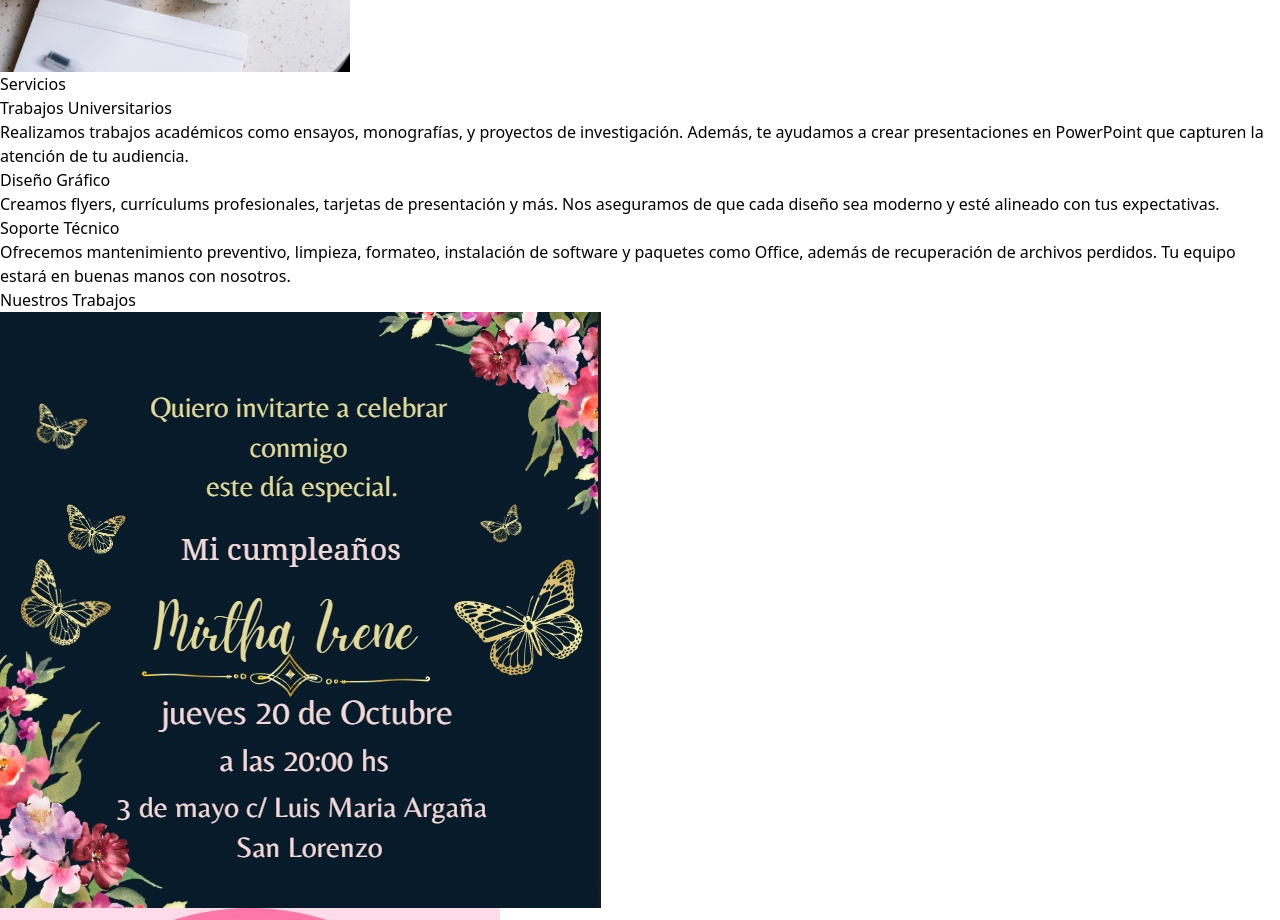
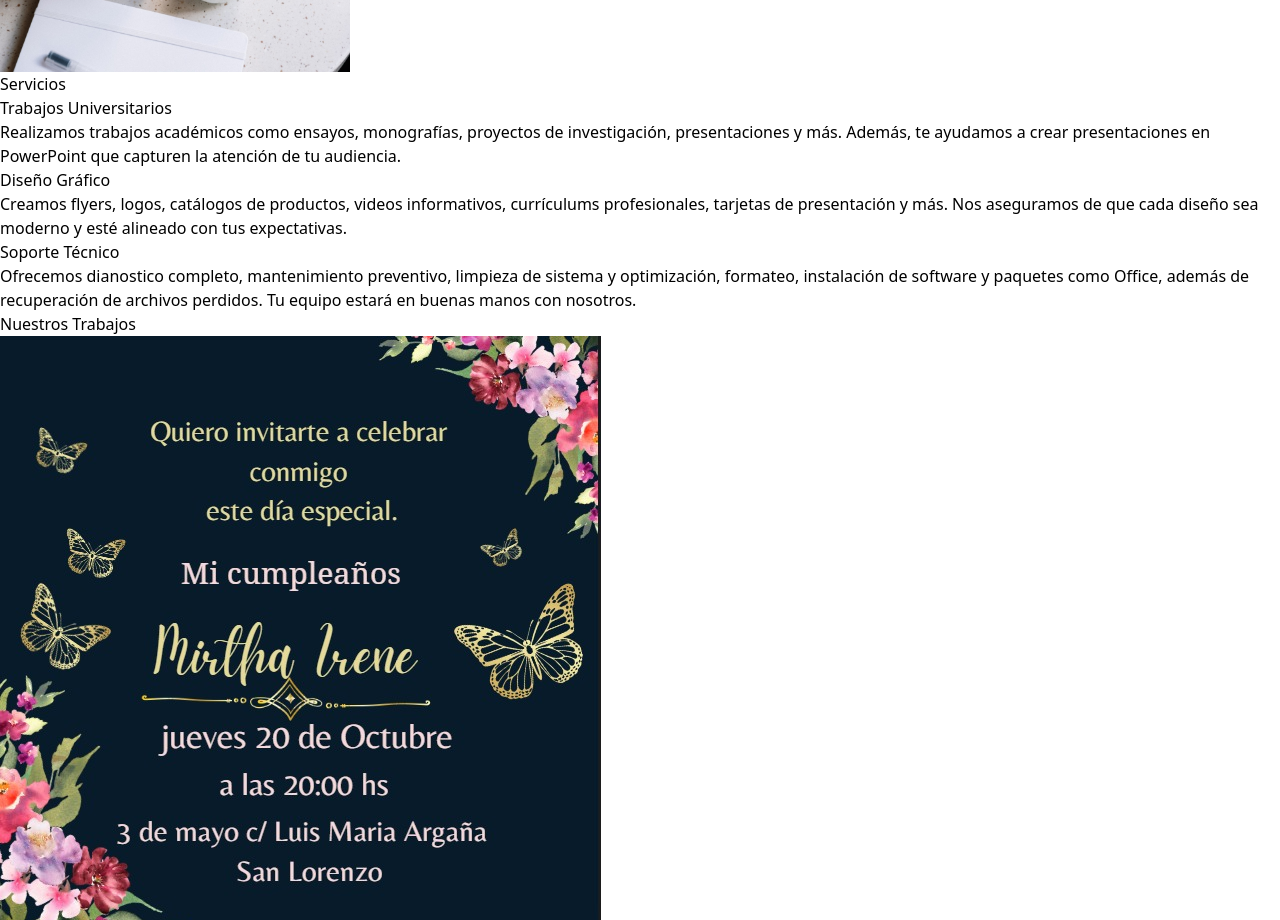
Before and after one commit to juancuencca/ac, a React (Vite) app: page / in a window 1280 px wide. Shown: the part 1320-2240 px from the top of the page. Built offline with nearby package versions, Linux system fonts and the light colour scheme.

Commit message:
update fonts and service text

```diff
--- a/src/App.jsx
+++ b/src/App.jsx
@@ -16,12 +16,12 @@ function App() {
         <main>
           <section id="home" className="px-10 sm:px-20 md:px-40 py-10 md:py-20 flex flex-col lg:flex-row justify-between gap-8">
             <div className='max-w-lg text-center lg:text-left'>
-                <h1 className='text-4xl md:text-5xl font-bold text-gray-900 leading-tight tracking-normal'>A&C Soluciones Informáticas</h1>
+                <h1 className='text-4xl md:text-5xl font-bold text-gray-950 leading-tight tracking-normal'>A&C Soluciones Informáticas</h1>
                 <p className='text-lg text-gray-600 text-balance mt-6 tracking-wide'>
                   Bienvenidos a AC Soluciones Informáticas, tu aliado para todas tus necesidades tecnológicas. Ofrecemos una amplia gama de servicios que van desde la creación de trabajos universitarios hasta el soporte técnico especializado para tu equipo. Contáctanos para una solución rápida y profesional.
                 </p>
                 <a href="https://wa.me/+595995680264" target="_blank">
-                  <button className='mt-8 px-5 py-2 border bg-gray-900 text-white w-fit rounded-md text-lg font-semibold hover:bg-white hover:text-gray-900 hover:border-gray-900'>Contactar Ahora</button>
+                  <button className='mt-8 px-5 py-2 border bg-gray-950 text-white w-fit rounded-md text-lg font-semibold hover:bg-white hover:text-gray-950 hover:border-gray-900'>Contactar Ahora</button>
                 </a>
             </div>
             <div className='flex justify-center lg:block'>
@@ -29,41 +29,41 @@ function App() {
             </div>
           </section>
           <section id="servicios" className="px-10 sm:px-20 md:px-40 py-10 md:py-20 bg-slate-100" >
-              <h1 className='text-4xl md:text-5xl font-bold text-gray-900 leading-tight tracking-normal text-center lg:text-left'>Servicios</h1>
+              <h1 className='text-4xl md:text-5xl font-bold text-gray-950 leading-tight tracking-normal text-center lg:text-left'>Servicios</h1>
               <div className='grid grid-cols-1 lg:grid-cols-3 gap-8 mt-14 lg:mt-16'>
                 <div>
-                  {/* <h2 className='text-2xl text-gray-900 font-bold'>Trabajos universitarios</h2> */}
+                  {/* <h2 className='text-2xl text-gray-950 font-bold'>Trabajos universitarios</h2> */}
                   <div className='flex gap-x-4'>
                     <div className='w-1 h-8 bg-red-600'></div>
-                    <h2 className='text-2xl text-gray-900 font-bold'>Trabajos Universitarios</h2>
+                    <h2 className='text-2xl text-gray-950 font-bold'>Trabajos Universitarios</h2>
                   </div>
                   <p className='text-base text-gray-600 mt-3'>
-                    Realizamos trabajos académicos como ensayos, monografías, y proyectos de investigación. Además, te ayudamos a crear presentaciones en PowerPoint que capturen la atención de tu audiencia.
+                    Realizamos trabajos académicos como ensayos, monografías, proyectos de investigación, presentaciones y más. Además, te ayudamos a crear presentaciones en PowerPoint que capturen la atención de tu audiencia.
                   </p>
                 </div>
                 <div>
-                  {/* <h2 className='text-2xl text-gray-900 font-bold'>Diseño Gráfico</h2> */}
+                  {/* <h2 className='text-2xl text-gray-950 font-bold'>Diseño Gráfico</h2> */}
                   <div className='flex gap-x-4'>
                     <div className='w-1 h-8 bg-red-600'></div>
-                    <h2 className='text-2xl text-gray-900 font-bold'>Diseño Gráfico</h2>
+                    <h2 className='text-2xl text-gray-950 font-bold'>Diseño Gráfico</h2>
                   </div>
                   <p className='text-base text-gray-600 mt-3'>
-                    Creamos flyers, currículums profesionales, tarjetas de presentación y más. Nos aseguramos de que cada diseño sea moderno y esté alineado con tus expectativas.
+                    Creamos flyers, logos, catálogos de productos, videos informativos, currículums profesionales, tarjetas de presentación y más. Nos aseguramos de que cada diseño sea moderno y esté alineado con tus expectativas.
                   </p>
                 </div>
                 <div>
                   <div className='flex gap-x-4'>
                     <div className='w-1 h-8 bg-red-600'></div>
-                    <h2 className='text-2xl text-gray-900 font-bold'>Soporte Técnico</h2>
+                    <h2 className='text-2xl text-gray-950 font-bold'>Soporte Técnico</h2>
                   </div>
                   <p className='text-base text-gray-600 mt-3'>
-                    Ofrecemos mantenimiento preventivo, limpieza, formateo, instalación de software y paquetes como Office, además de recuperación de archivos perdidos. Tu equipo estará en buenas manos con nosotros.
+                    Ofrecemos dianostico completo, mantenimiento preventivo, limpieza de sistema y optimización, formateo, instalación de software y paquetes como Office, además de recuperación de archivos perdidos. Tu equipo estará en buenas manos con nosotros.
                   </p>
                 </div>
               </div>
           </section>
           <section id='proyectos' className="px-10 sm:px-20 md:px-40 py-10 md:py-20">
-            <h1 className='text-4xl md:text-5xl font-bold text-gray-900 leading-tight tracking-normal text-center lg:text-left'>Nuestros Trabajos</h1>
+            <h1 className='text-4xl md:text-5xl font-bold text-gray-950 leading-tight tracking-normal text-center lg:text-left'>Nuestros Trabajos</h1>
             <div className='grid grid-cols-1 lg:grid-cols-3 gap-8 mt-14 lg:mt-16'>
                 <div>
                   <img src={imagen8} alt="imagen" className='rounded-sm' />
--- a/src/components/Footer.jsx
+++ b/src/components/Footer.jsx
@@ -2,7 +2,7 @@ import { FaInstagram, FaWhatsapp } from "react-icons/fa";
 
 function Footer() {
   return (
-    <footer className="px-10 sm:px-20 md:px-40 py-5 bg-gray-950 text-white flex gap-6 flex-col-reverse md:flex-row justify-between items-center">
+    <footer className="px-10 sm:px-20 md:px-40 py-5 bg-black text-white flex gap-6 flex-col-reverse md:flex-row justify-between items-center">
         <p className="italic">&copy; <span className="text-sm">A&C Soluciones. Todos los derechos reservados.</span></p>
         <div className="flex gap-x-6">
             <a href="https://www.instagram.com/a_c_informatica/" target="_blank">
```
